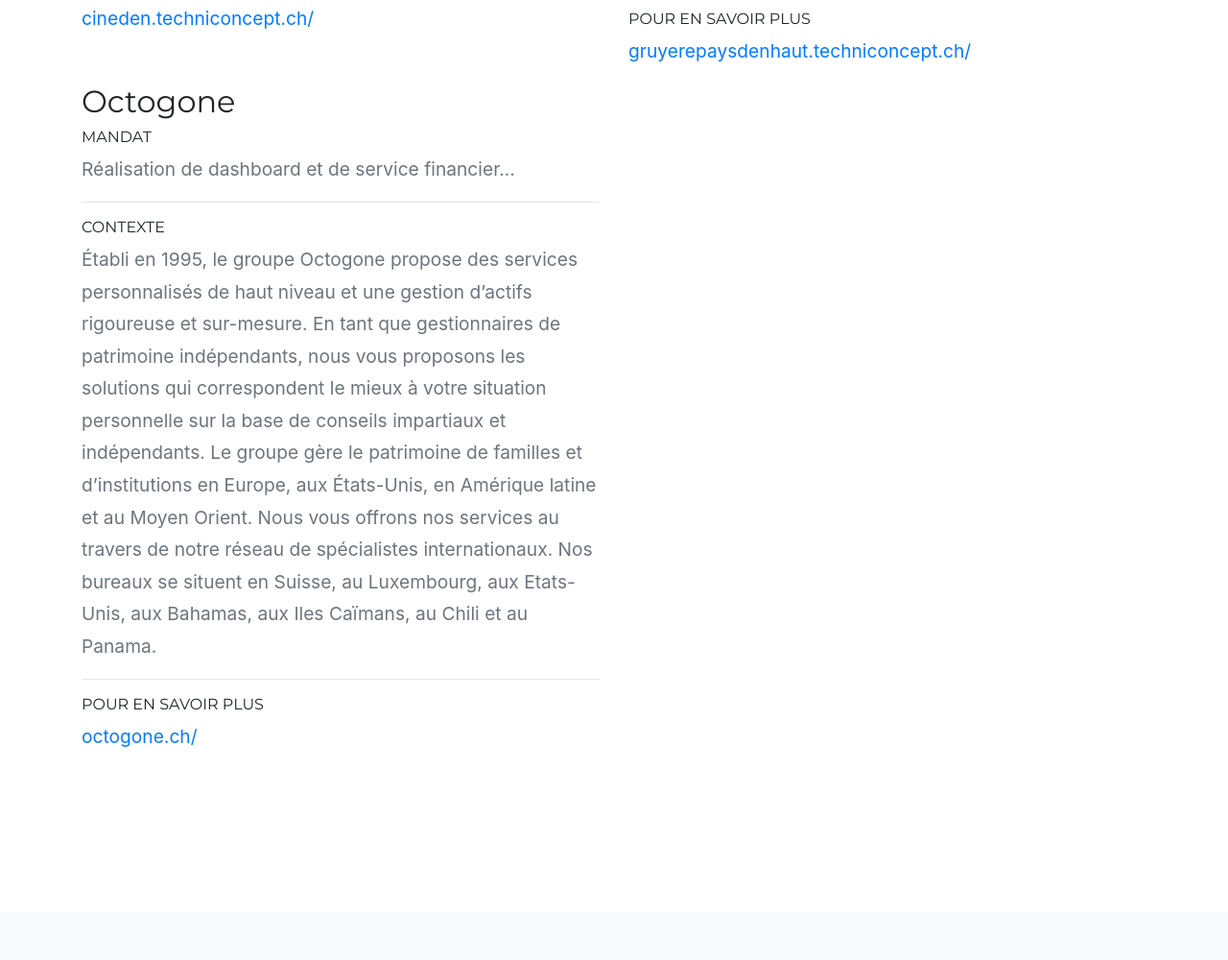
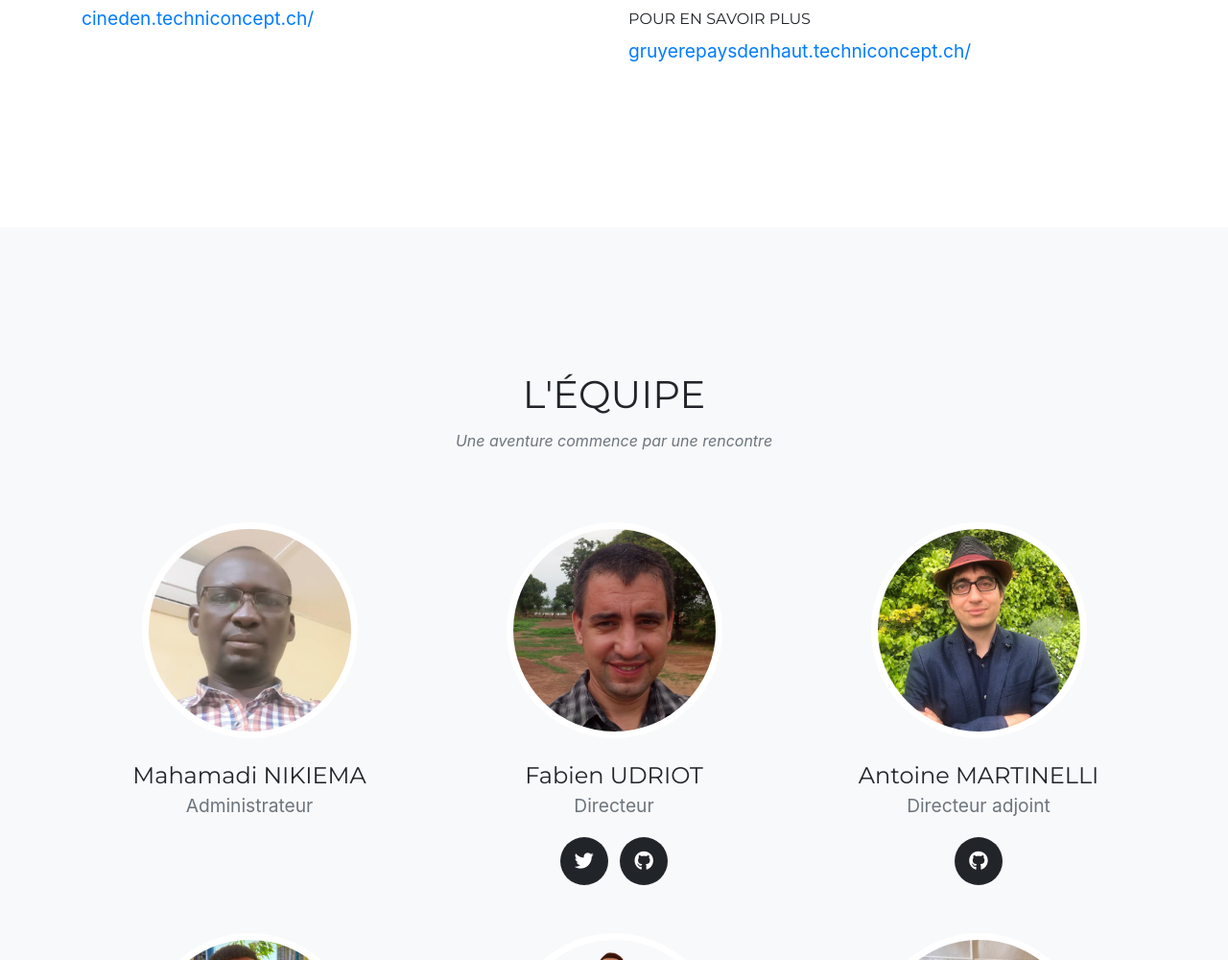
Before and after one commit to declic-africa/declic.africa, a website with bundled scripts: page index.html in a window 1280 px wide. Shown: the part 4658-5658 px from the top of the page at 96% size. Built offline with nearby package versions, Linux system fonts and the light colour scheme; a web font is replaced by a local one.

Commit message:
refactor: remove one reference section

```diff
--- a/index.html
+++ b/index.html
@@ -372,36 +372,6 @@
                 </p>
             </div>
 
-
-
-            <div class="col-md-6 col-sm-12 realisation">
-                <h2>Octogone</h2>
-                <h6 class="text-uppercase">
-                    Mandat
-                </h6>
-                <p class="text-muted">
-                    Réalisation de dashboard et de service financier...
-                </p>
-
-                <hr/>
-                <h6 class="text-uppercase">
-                    Contexte
-                </h6>
-                <p class="text-muted">
-                    Établi en 1995, le groupe Octogone propose des services personnalisés de haut niveau et une gestion d’actifs rigoureuse et sur-mesure.
-                    En tant que gestionnaires de patrimoine indépendants, nous vous proposons les solutions qui correspondent le mieux à votre situation personnelle sur la base de conseils impartiaux et indépendants.
-                    Le groupe gère le patrimoine de familles et d’institutions en Europe, aux États-Unis, en Amérique latine et au Moyen Orient.
-                    Nous vous offrons nos services au travers de notre réseau de spécialistes internationaux. Nos bureaux se situent en Suisse, au Luxembourg, aux Etats-Unis, aux Bahamas, aux Iles Caïmans, au Chili et au Panama.
-                </p>
-
-                <hr/>
-                <h6 class="text-uppercase">
-                    Pour en savoir plus
-                </h6>
-                <p class="text-muted">
-                    <a class="text-primary text-break" href="https://octogone.ch/">octogone.ch/</a>
-                </p>
-            </div>
         </div>
     </div>
 </section>
```
